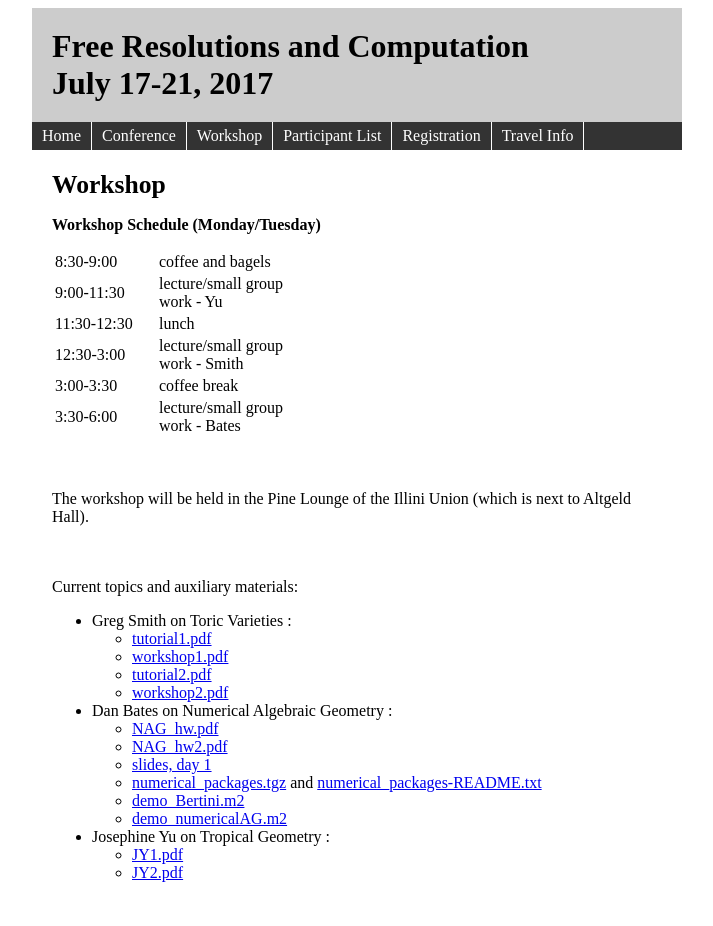
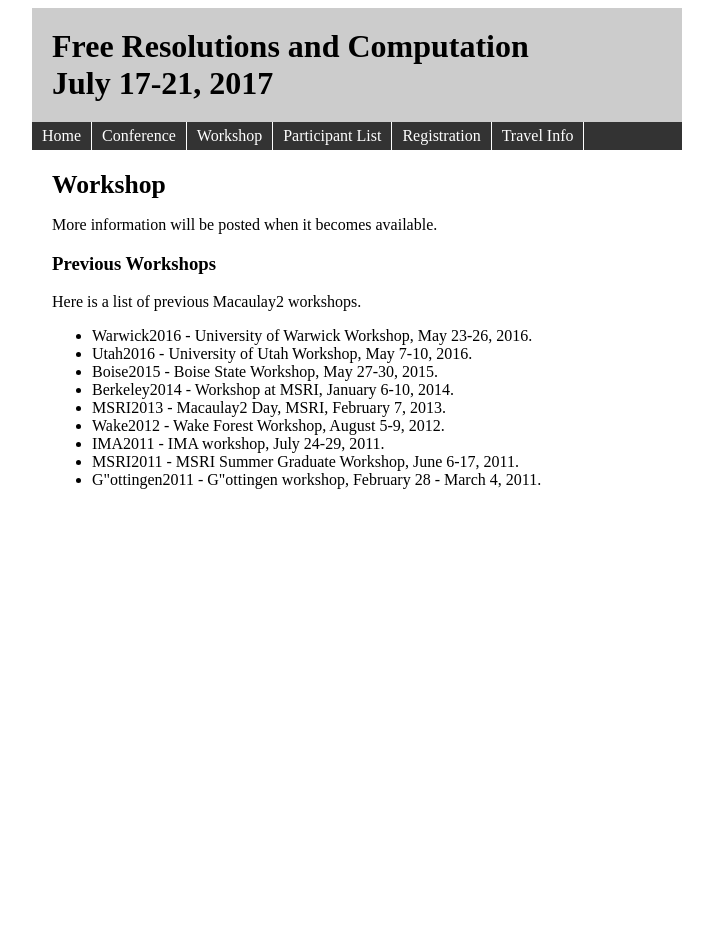
Before and after one commit to Macaulay2/Workshop-2017-Berkeley, a Jekyll site: the page built from workshop.md, in a window 1280 px wide. Shown: the whole page, without its empty margins (283-996 px from the left). Built offline with Jekyll 4.4.1, drawn with Linux system fonts in a browser that asks for light colours; after the commit the page ends 900 px from its top, so only the background shows below that.

Commit message:
minor edits

```diff
--- a/workshop.md
+++ b/workshop.md
@@ -7,91 +7,18 @@
 
 ## {{ page.title }}
 
-<p>
-  <b>Workshop Schedule (Monday/Tuesday) </b>
-  </p><table>
+More information will be posted when it becomes available.
 
-<tbody><tr>
-<td style="width:100px">8:30-9:00</td> <td style="width:150px">coffee and bagels</td>
-</tr>
-<tr>
-    <td>9:00-11:30</td> <td>lecture/small group work - Yu</td>
-</tr>
-<tr>
-    <td>11:30-12:30</td> <td>lunch</td>
-</tr>
-<tr>
-    <td>12:30-3:00</td> <td>lecture/small group work - Smith</td>
-</tr>
-<tr>
-    <td>3:00-3:30</td>  <td>coffee break</td>
-</tr>
-<tr>
-    <td>3:30-6:00</td> <td>lecture/small group work - Bates</td>
-</tr>
-</tbody></table>
+### Previous Workshops
 
-<br><br>
-The workshop will be held in the Pine Lounge of the Illini
-Union (which is next to Altgeld Hall).
+Here is a list of previous Macaulay2 workshops.
 
-
-  <br><br>
-  Current topics and auxiliary materials:<br>
-  <!-- template
-       <li>
-         <a href=".aux/"></a>
-       </li>
-  -->
-
-  <ul>
-    <li>Greg Smith on Toric Varieties :
-      <ul>
-	<li>
-	  <a href="http://www.math.illinois.edu/Macaulay2/Events/MeetingAndSchool2014June/Information/.aux/tutorial1.pdf">tutorial1.pdf</a>
-	</li>
-       <li>
-         <a href="http://www.math.illinois.edu/Macaulay2/Events/MeetingAndSchool2014June/Information/.aux/workshop1.pdf">workshop1.pdf</a>
-       </li>
-       <li>
-         <a href="http://www.math.illinois.edu/Macaulay2/Events/MeetingAndSchool2014June/Information/.aux/tutorial2.pdf">tutorial2.pdf</a>
-       </li>
-       <li>
-         <a href="http://www.math.illinois.edu/Macaulay2/Events/MeetingAndSchool2014June/Information/.aux/workshop2.pdf">workshop2.pdf</a>
-       </li>
-      </ul>
-    </li>
-    <li>Dan Bates on Numerical Algebraic Geometry :
-      <ul>
-	<li>
-	  <a href="http://www.math.illinois.edu/Macaulay2/Events/MeetingAndSchool2014June/Information/.aux/NAG_hw.pdf">NAG_hw.pdf</a>
-	</li>
-       <li>
-         <a href="http://www.math.illinois.edu/Macaulay2/Events/MeetingAndSchool2014June/Information/.aux/NAG_hw2.pdf">NAG_hw2.pdf</a>
-       </li>
-	<li>
-	  <a href="http://www.math.colostate.edu/~bates/NAG_M2_UIUC_14_day_1.pdf">slides, day 1</a>
-	</li>
-	<li>
-	  <a href="http://www.math.illinois.edu/Macaulay2/Events/MeetingAndSchool2014June/Information/.aux/numerical_packages.tgz">numerical_packages.tgz</a> and
-	  <a href="http://www.math.illinois.edu/Macaulay2/Events/MeetingAndSchool2014June/Information/.aux/numerical_packages-README.txt">numerical_packages-README.txt</a>
-	</li>
-       <li>
-         <a href="http://www.math.illinois.edu/Macaulay2/Events/MeetingAndSchool2014June/Information/.aux/demo_Bertini.m2">demo_Bertini.m2</a>
-       </li>
-       <li>
-         <a href="http://www.math.illinois.edu/Macaulay2/Events/MeetingAndSchool2014June/Information/.aux/demo_numericalAG.m2">demo_numericalAG.m2</a>
-       </li>
-      </ul>
-    </li>
-    <li>Josephine Yu on Tropical Geometry :
-      <ul>
-	<li>
-	  <a href="http://www.math.illinois.edu/Macaulay2/Events/MeetingAndSchool2014June/Information/.aux/JY1.pdf">JY1.pdf</a>
-	</li>
-	<li>
-	  <a href="http://www.math.illinois.edu/Macaulay2/Events/MeetingAndSchool2014June/Information/.aux/JY2.pdf">JY2.pdf</a>
-	</li>
-      </ul>
-    </li>
-  </ul>
+* Warwick2016 - University of Warwick Workshop, May 23-26, 2016.
+* Utah2016 - University of Utah Workshop, May 7-10, 2016.
+* Boise2015 - Boise State Workshop, May 27-30, 2015.
+* Berkeley2014 - Workshop at MSRI, January 6-10, 2014.
+* MSRI2013 - Macaulay2  Day, MSRI, February 7, 2013.
+* Wake2012 - Wake Forest Workshop, August 5-9, 2012.
+* IMA2011 - IMA workshop, July 24-29, 2011.
+* MSRI2011 - MSRI Summer Graduate Workshop, June 6-17, 2011.
+* G\"ottingen2011 - G\"ottingen workshop, February 28 - March 4, 2011.
```
